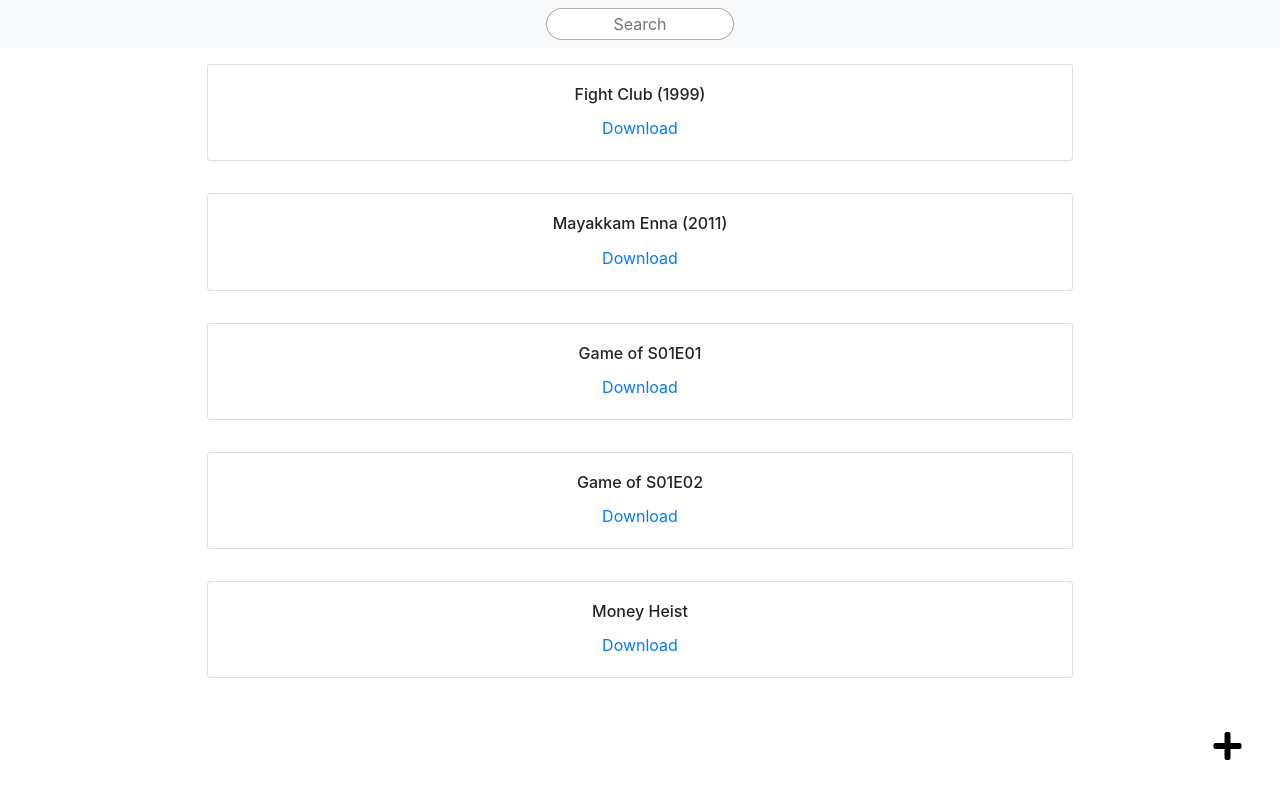
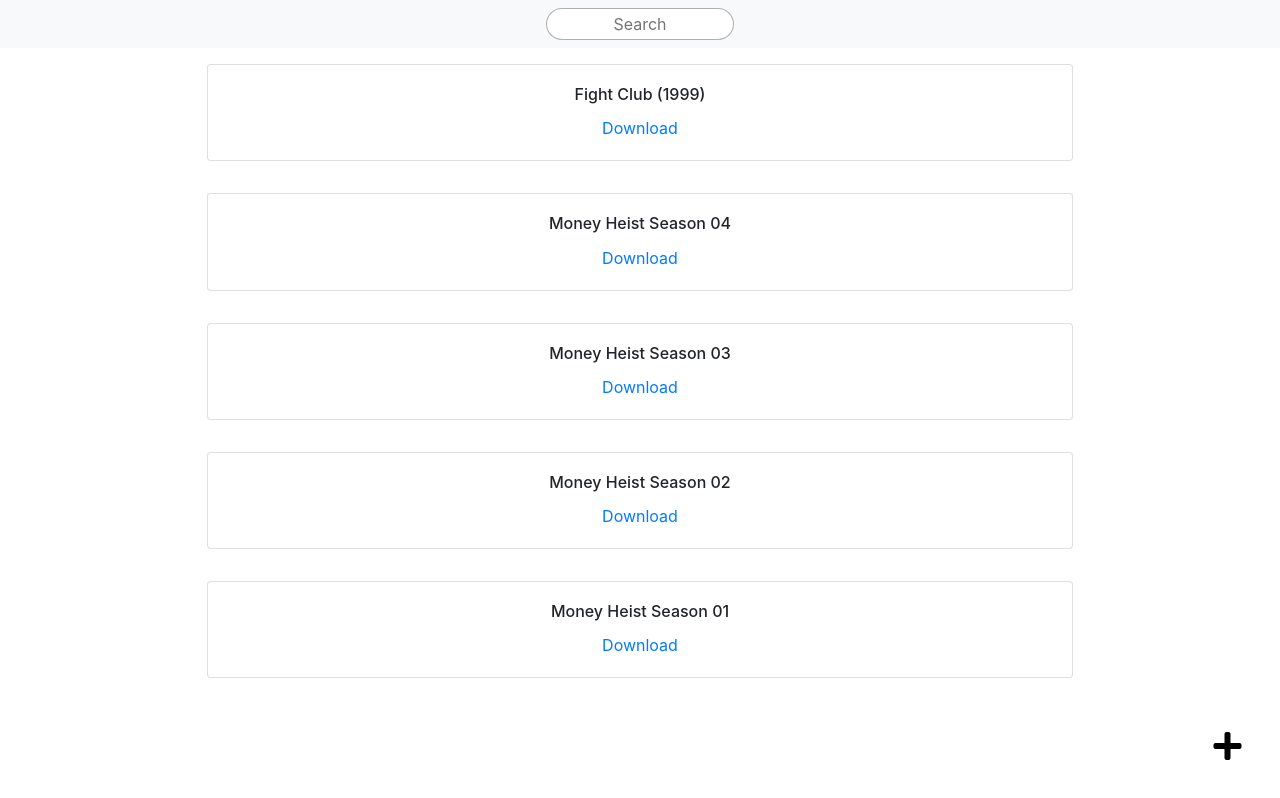
Before and after one commit to CreatorsInn/Quarantine-Life, a React (Create React App) app: page / in a window 1280 px wide. Built offline with nearby package versions, Linux system fonts and the light colour scheme.

Commit message:
ADDED:Money Heist

```diff
--- a/src/data/links.js
+++ b/src/data/links.js
@@ -5,21 +5,24 @@
       "https://yts.mx/torrent/download/4B37249E7F82F60D94C7A15B743A6B624E640372",
   },
   {
-    NAME: "Mayakkam Enna (2011)",
+    NAME: "Money Heist Season 04",
     LINK:
-      "http://cdn22.vidorg.net/h7tocbtkamlbu3tf6rudloxq27mevrwfdsgmvnrtv2ftyb44kiq4aps4i77a/TamilYogi.com_-_Mayakkam_Enna_(2011)_Tamil_UnTouched_True_HD_1080p_AVC_6_8GB_HD_720p.mp4",
+      "magnet:?xt=urn:btih:a39c33c1bd3592033cce451fc2daf76fcf887873&dn=Money+Heist+%282020%29+English+S04+Complete+720p+NF+WEBRip+DD-5.1+ES&tr=udp%3A%2F%2Ftracker.openbittorrent.com%3A80&tr=udp%3A%2F%2Ftracker.publicbt.com%3A80&tr=udp%3A%2F%2Ftracker.ccc.de%3A80",
   },
   {
-    NAME: "Game of S01E01",
-    LINK: "download link",
+    NAME: "Money Heist Season 03",
+    LINK:
+      "magnet:?xt=urn:btih:4a45bb7d3485ecc7c8089c5cee251e328b6f1232&dn=Money+Heist+aka+La+Casa+de+Papel+S03+Season+3+Complete+720p-XpoZ&tr=udp%3A%2F%2Ftracker.openbittorrent.com%3A80&tr=udp%3A%2F%2Ftracker.publicbt.com%3A80&tr=udp%3A%2F%2Ftracker.ccc.de%3A80",
   },
   {
-    NAME: "Game of S01E02",
-    LINK: "download link",
+    NAME: "Money Heist Season 02",
+    LINK:
+      "magnet:?xt=urn:btih:2277fd1e4ff702ffe382deaf53279cf4734fd4ff&dn=Money+Heist+%28La+Casa+De+Papel%29+Complete+Season+2+English+HD+720p&tr=udp%3A%2F%2Ftracker.openbittorrent.com%3A80&tr=udp%3A%2F%2Ftracker.publicbt.com%3A80&tr=udp%3A%2F%2Ftracker.ccc.de%3A80",
   },
   {
-    NAME: "Money Heist",
-    LINK: "download link",
+    NAME: "Money Heist Season 01",
+    LINK:
+      "magnet:?xt=urn:btih:a774386dfc2c48349640043b402e6a9d2e1d0e11&dn=Money+Heist+%28La+Casa+De+Papel%29+Complete+Season+1+English+HD+720p&tr=udp%3A%2F%2Ftracker.openbittorrent.com%3A80&tr=udp%3A%2F%2Ftracker.publicbt.com%3A80&tr=udp%3A%2F%2Ftracker.ccc.de%3A80",
   },
 ];
 
```
